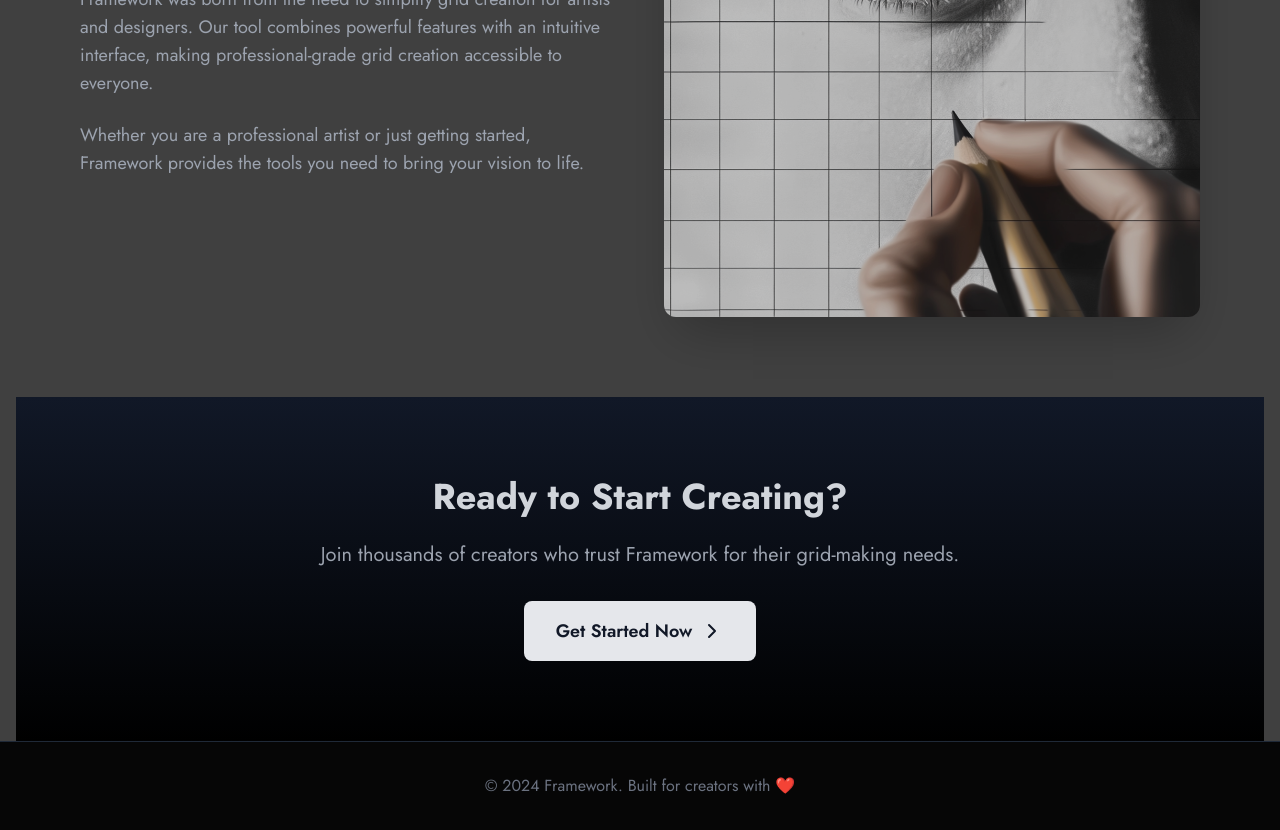
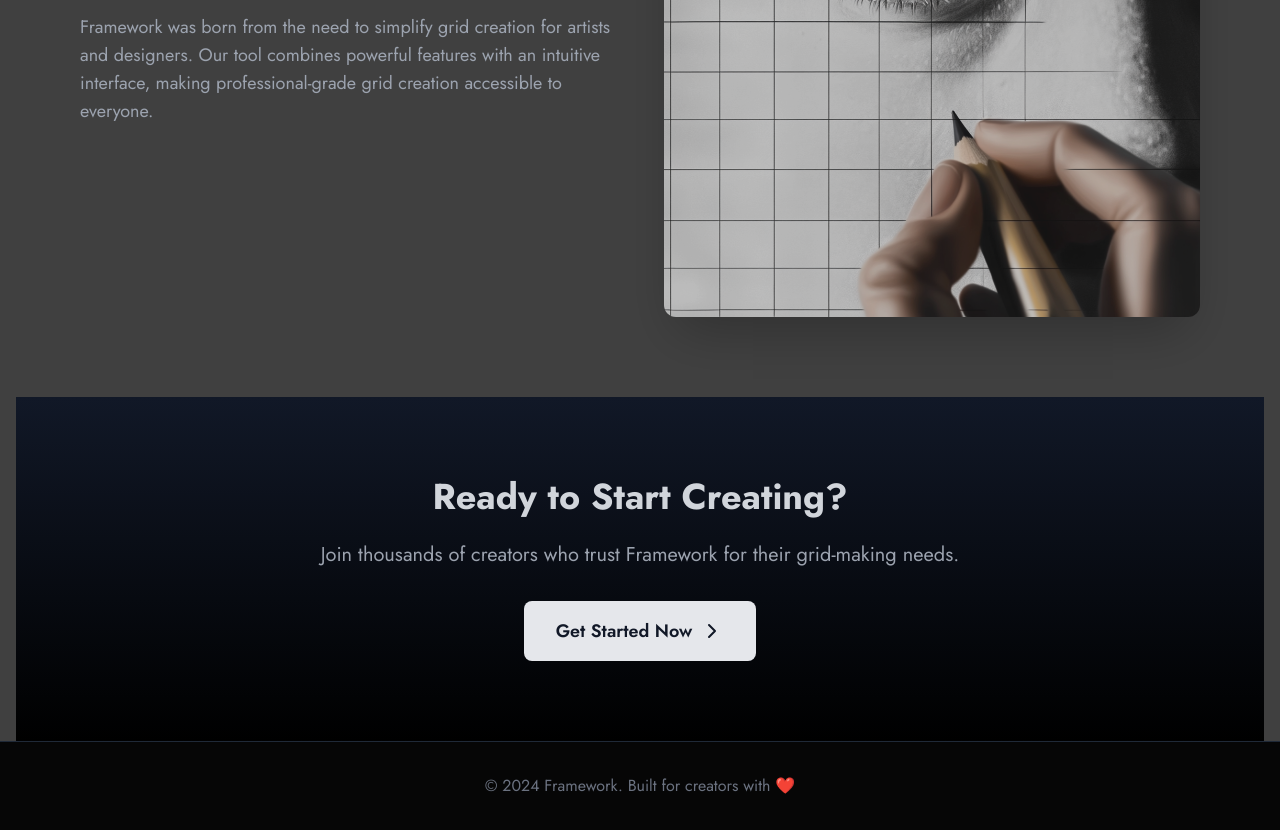
Before and after one commit to yaseenpkay/Framework-GridMaker, a Next.js app: page / in a window 1280 px wide. Shown: the part 2040-2870 px from the top of the page. Built offline with nearby package versions, Linux system fonts and the light colour scheme; a web font is replaced by a local one.

Commit message:
Landing page Updations

```diff
--- a/src/app/components/Landing.tsx
+++ b/src/app/components/Landing.tsx
@@ -280,11 +280,6 @@ export default function Landing() {
                     features with an intuitive interface, making
                     professional-grade grid creation accessible to everyone.
                   </p>
-                  <p className="text-gray-400 text-lg">
-                    Whether you are a professional artist or just getting
-                    started, Framework provides the tools you need to bring your
-                    vision to life.
-                  </p>
                 </motion.div>
                 <motion.div
                   className="rounded-xl overflow-hidden shadow-2xl"
```
